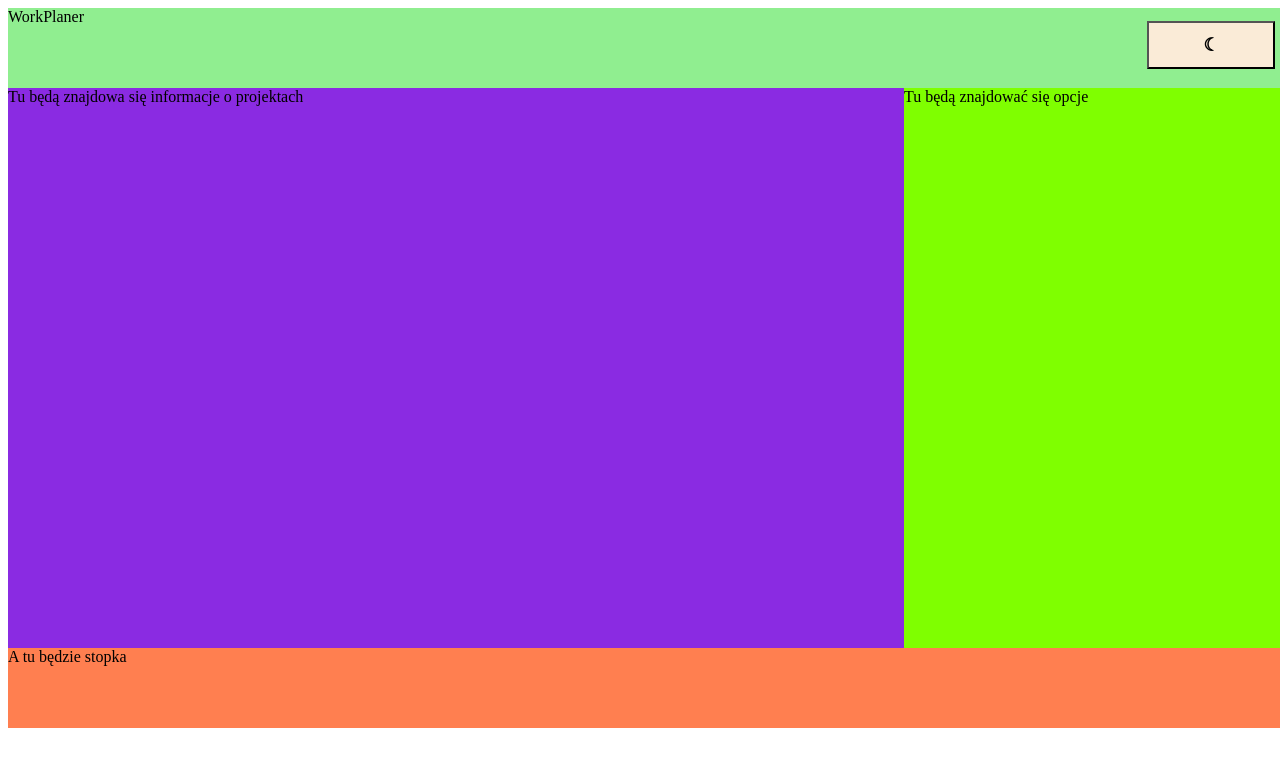
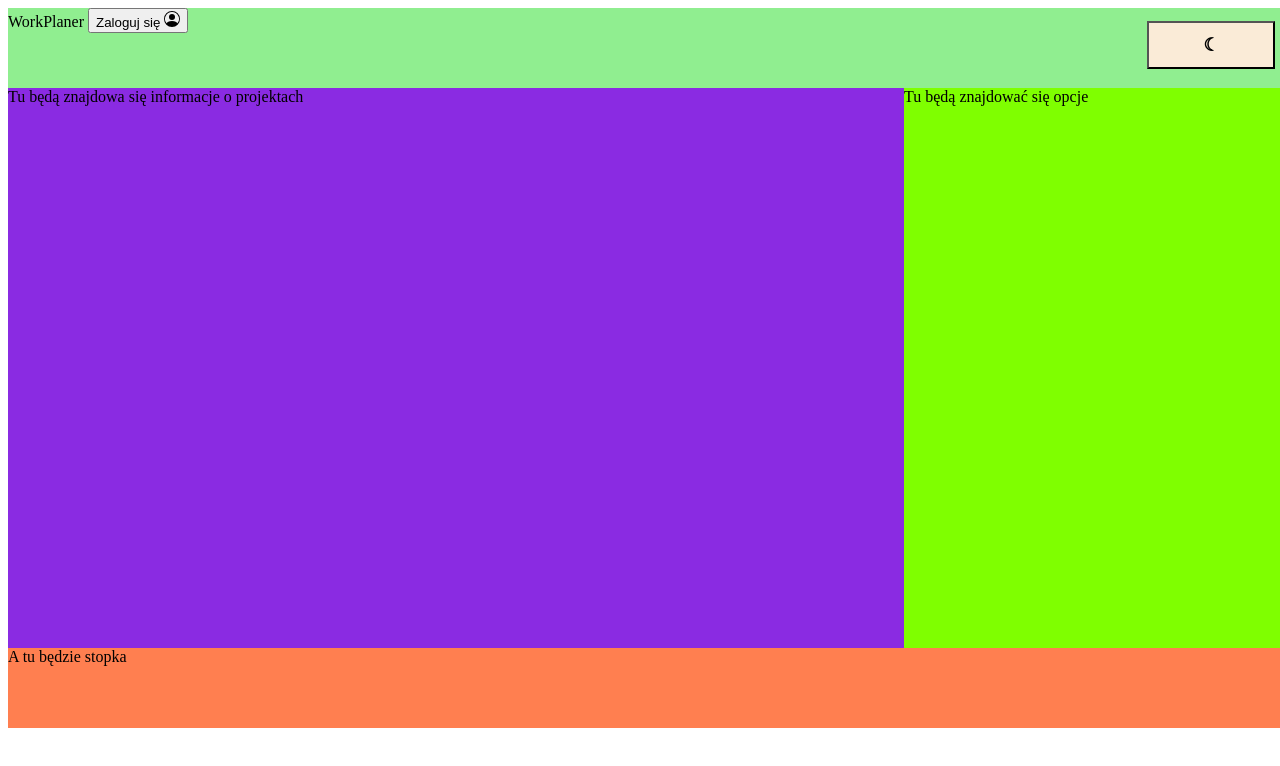
Before and after one commit to Gibooon/WorkPlaner---PZAW, an Angular app: page / in a window 1280 px wide. Shown: the top 766 px of the page. Built offline with nearby package versions, Linux system fonts and the light colour scheme.

Commit message:
do komponentu navbar zostal dodany przycisk logowania

```diff
--- a/src/app/navbar/navbar.component.html
+++ b/src/app/navbar/navbar.component.html
@@ -3,4 +3,21 @@
   <button id="light_dark_theme_btn" (click)="onChangeTheme()">
     {{ themeSymbol }}
   </button>
+  <button id="login_btn">
+    Zaloguj się
+    <svg
+      xmlns="http://www.w3.org/2000/svg"
+      width="16"
+      height="16"
+      fill="currentColor"
+      class="bi bi-person-circle"
+      viewBox="0 0 16 16"
+    >
+      <path d="M11 6a3 3 0 1 1-6 0 3 3 0 0 1 6 0z" />
+      <path
+        fill-rule="evenodd"
+        d="M0 8a8 8 0 1 1 16 0A8 8 0 0 1 0 8zm8-7a7 7 0 0 0-5.468 11.37C3.242 11.226 4.805 10 8 10s4.757 1.225 5.468 2.37A7 7 0 0 0 8 1z"
+      />
+    </svg>
+  </button>
 </div>
--- a/src/app/navbar/navbar.component.ts
+++ b/src/app/navbar/navbar.component.ts
@@ -15,29 +15,36 @@
 
   onChangeTheme() {
     //funkcja zmieniająca motyw strony  (wersja wstępna)
-    const themeBtn = document.getElementById('light_dark_theme_btn'); //staa z przypisaną wartością przycisku
+    const themeBtn = document.getElementById('light_dark_theme_btn'); //staa z przypisaną wartością przycisku motywu
     const nav = document.getElementById('navbar'); //stala z przypisaną wartością diva o id navbar
+    const loginBtn = document.getElementById('login_btn'); //stala z przypisaną wartością przycisku logowania
 
     if (this.themeStatus) {
       //if sprawdzający czy zmienna themeStatus jest prawdziwa
       this.themeStatus = false;
       this.themeSymbol = '☾';
 
-      nav.style.backgroundColor = 'lightgreen';
+      nav.style.backgroundColor = 'limegreen';
       nav.style.color = 'black';
 
       themeBtn.style.backgroundColor = 'antiquewhite';
       themeBtn.style.color = 'black';
+
+      loginBtn.style.backgroundColor = 'limegreen';
+      loginBtn.style.color = 'black';
     } else {
       //else w którym polecenia będą wykonywane, gdy zmienna themeStatus będzie faszywa
       this.themeStatus = true;
       this.themeSymbol = '☼';
 
-      nav.style.backgroundColor = 'darkgreen';
+      nav.style.backgroundColor = 'dimgray';
       nav.style.color = 'white';
 
-      themeBtn.style.backgroundColor = 'dimgray';
+      themeBtn.style.backgroundColor = 'gray';
       themeBtn.style.color = ' white';
+
+      loginBtn.style.backgroundColor = 'gray';
+      loginBtn.style.color = 'white';
     }
   }
 }
```
